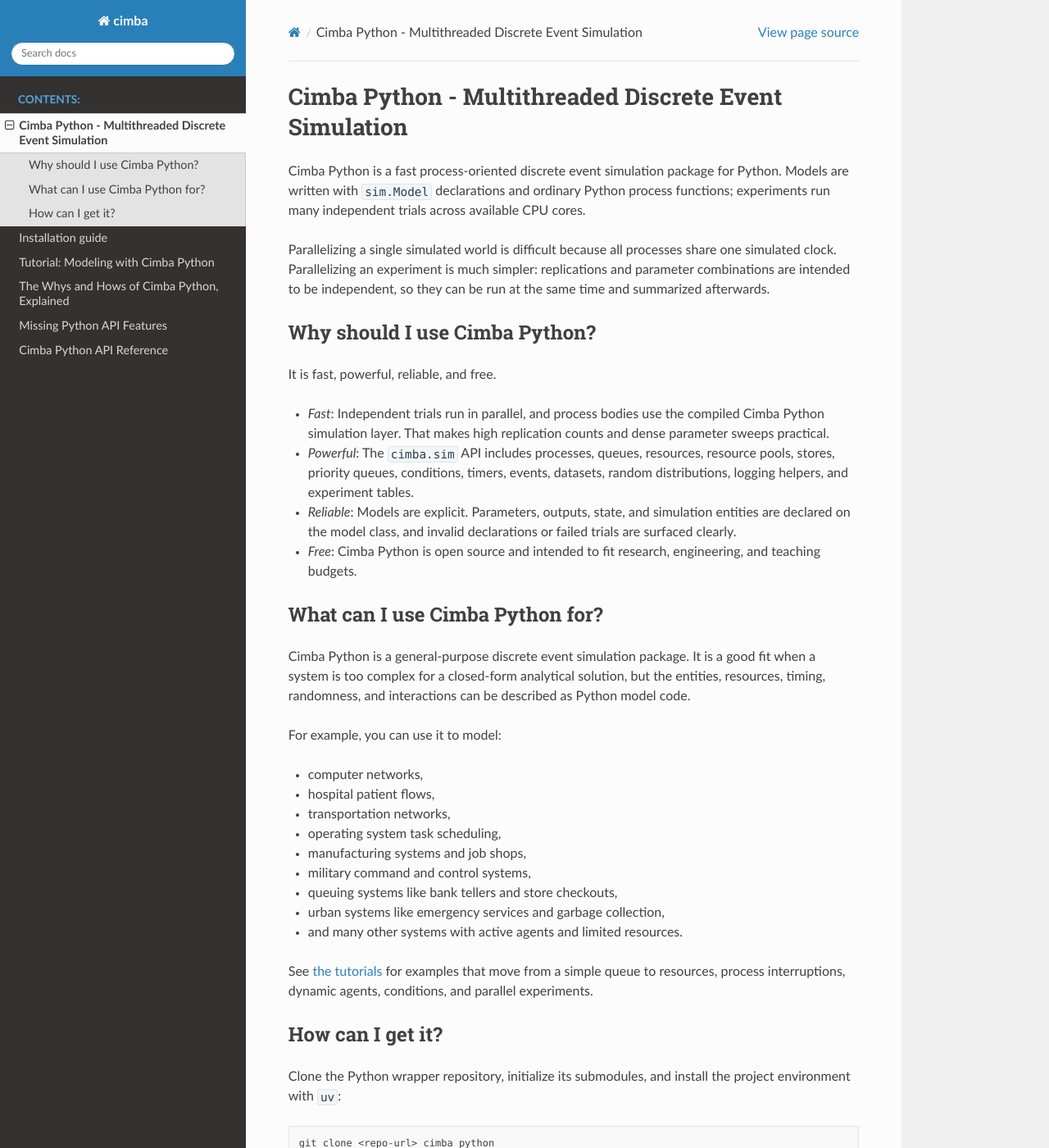
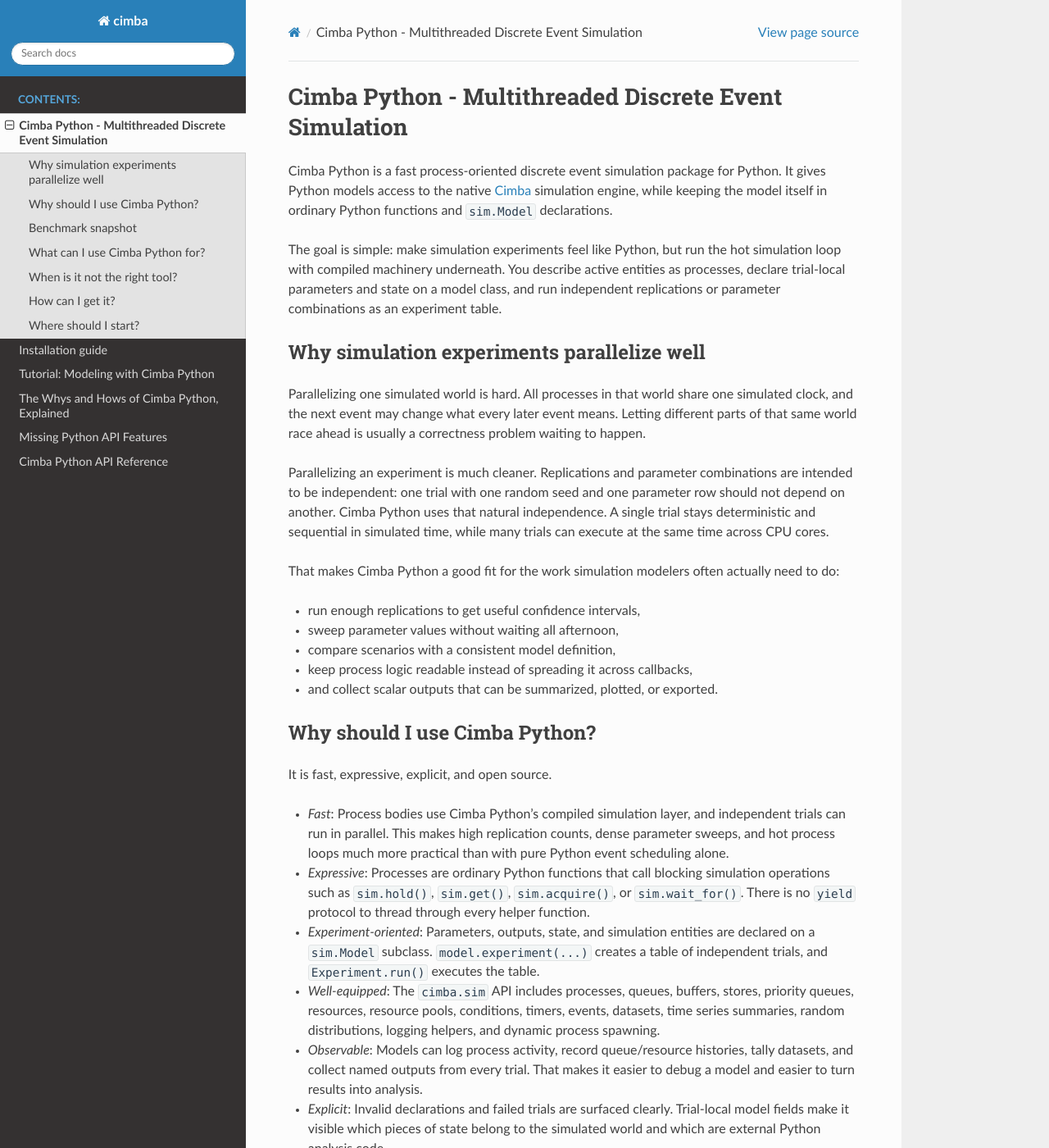
Before and after one commit to FBarrca/cimba_python, a Sphinx documentation site: the page built from docs/welcome.rst, in a window 1280 px wide and 1400 px high. Shown: the whole window at 82% size. Built offline with Sphinx 7.4.7 and the Read the Docs theme 3.1.0, drawn with Linux system fonts in a browser that asks for light colours; some of the changed text lies outside the part shown.

Commit message:
Update README and benchmarks for Cimba Python. Enhance documentation clarity by restructuring sections and adding benchmark results for M/M/1 queue simulations. Introduce new benchmark files and update usage instructions. Add Cimba logo for improved visual appeal in documentation.

```diff
--- a/docs/index.rst
+++ b/docs/index.rst
@@ -1,7 +1,7 @@
 Cimba Python documentation
 ==========================
 
-.. image:: ../subprojects/cimba/images/logo_large.jpg
+.. image:: static/cimba_logo_large.jpg
 
 .. toctree::
     :maxdepth: 1
--- a/docs/welcome.rst
+++ b/docs/welcome.rst
@@ -4,34 +4,98 @@
 ======================================================
 
 Cimba Python is a fast process-oriented discrete event simulation package for
-Python. Models are written with ``sim.Model`` declarations and ordinary Python
-process functions; experiments run many independent trials across available CPU
-cores.
+Python. It gives Python models access to the native
+`Cimba <https://github.com/ambonvik/cimba>`_ simulation engine, while keeping
+the model itself in ordinary Python functions and ``sim.Model`` declarations.
 
-Parallelizing a single simulated world is difficult because all processes share
-one simulated clock. Parallelizing an experiment is much simpler: replications
-and parameter combinations are intended to be independent, so they can be run at
-the same time and summarized afterwards.
+The goal is simple: make simulation experiments feel like Python, but run the
+hot simulation loop with compiled machinery underneath. You describe active
+entities as processes, declare trial-local parameters and state on a model
+class, and run independent replications or parameter combinations as an
+experiment table.
+
+Why simulation experiments parallelize well
+-------------------------------------------
+
+Parallelizing one simulated world is hard. All processes in that world share
+one simulated clock, and the next event may change what every later event means.
+Letting different parts of that same world race ahead is usually a correctness
+problem waiting to happen.
+
+Parallelizing an experiment is much cleaner. Replications and parameter
+combinations are intended to be independent: one trial with one random seed and
+one parameter row should not depend on another. Cimba Python uses that natural
+independence. A single trial stays deterministic and sequential in simulated
+time, while many trials can execute at the same time across CPU cores.
+
+That makes Cimba Python a good fit for the work simulation modelers often
+actually need to do:
+
+* run enough replications to get useful confidence intervals,
+* sweep parameter values without waiting all afternoon,
+* compare scenarios with a consistent model definition,
+* keep process logic readable instead of spreading it across callbacks,
+* and collect scalar outputs that can be summarized, plotted, or exported.
 
 Why should I use Cimba Python?
 ------------------------------
 
-It is fast, powerful, reliable, and free.
+It is fast, expressive, explicit, and open source.
 
-* *Fast*: Independent trials run in parallel, and process bodies use the
-  compiled Cimba Python simulation layer. That makes high replication counts and
-  dense parameter sweeps practical.
+* *Fast*: Process bodies use Cimba Python's compiled simulation layer, and
+  independent trials can run in parallel. This makes high replication counts,
+  dense parameter sweeps, and hot process loops much more practical than with
+  pure Python event scheduling alone.
 
-* *Powerful*: The ``cimba.sim`` API includes processes, queues, resources,
-  resource pools, stores, priority queues, conditions, timers, events, datasets,
-  random distributions, logging helpers, and experiment tables.
+* *Expressive*: Processes are ordinary Python functions that call blocking
+  simulation operations such as ``sim.hold()``, ``sim.get()``,
+  ``sim.acquire()``, or ``sim.wait_for()``. There is no ``yield`` protocol to
+  thread through every helper function.
 
-* *Reliable*: Models are explicit. Parameters, outputs, state, and simulation
-  entities are declared on the model class, and invalid declarations or failed
-  trials are surfaced clearly.
+* *Experiment-oriented*: Parameters, outputs, state, and simulation entities
+  are declared on a ``sim.Model`` subclass. ``model.experiment(...)`` creates a
+  table of independent trials, and ``Experiment.run()`` executes the table.
 
-* *Free*: Cimba Python is open source and intended to fit research,
-  engineering, and teaching budgets.
+* *Well-equipped*: The ``cimba.sim`` API includes processes, queues, buffers,
+  stores, priority queues, resources, resource pools, conditions, timers,
+  events, datasets, time series summaries, random distributions, logging
+  helpers, and dynamic process spawning.
+
+* *Observable*: Models can log process activity, record queue/resource
+  histories, tally datasets, and collect named outputs from every trial. That
+  makes it easier to debug a model and easier to turn results into analysis.
+
+* *Explicit*: Invalid declarations and failed trials are surfaced clearly.
+  Trial-local model fields make it visible which pieces of state belong to the
+  simulated world and which are external Python analysis code.
+
+Benchmark snapshot
+------------------
+
+The included benchmark is an M/M/1 queue with one million arrivals per trial.
+On an AMD Ryzen 7 9700X under WSL Ubuntu 24.04, averaged over 10 runs, with
+Cimba Python timed after its one-time Numba compile:
+
+.. list-table::
+   :header-rows: 1
+
+   * - Benchmark
+     - SimPy
+     - Cimba Python
+     - Cimba C
+   * - Single core, single trial
+     - 2.612 s
+     - 0.096 s
+     - 0.083 s
+   * - Multicore, 100 trials
+     - 36.807 s
+     - 1.131 s
+     - 0.970 s
+
+The benchmark data and charts are in
+``benchmark/AMD_Ryzen_7_9700X_WSL.ods``. Benchmarks depend on the model,
+machine, Python version, and build configuration, so treat these numbers as a
+reason to measure your own model rather than as a universal constant.
 
 What can I use Cimba Python for?
 --------------------------------
@@ -41,27 +105,50 @@
 but the entities, resources, timing, randomness, and interactions can be
 described as Python model code.
 
-For example, you can use it to model:
+For example, you can model:
 
-* computer networks,
-* hospital patient flows,
-* transportation networks,
+* computer networks and distributed services,
+* hospital patient flows and emergency department triage,
+* transportation terminals, ports, and rail yards,
 * operating system task scheduling,
-* manufacturing systems and job shops,
-* military command and control systems,
-* queuing systems like bank tellers and store checkouts,
-* urban systems like emergency services and garbage collection,
-* and many other systems with active agents and limited resources.
+* manufacturing systems, machine breakdowns, and job shops,
+* military command, control, sensor, and logistics systems,
+* call centers, bank tellers, store checkouts, and other queueing systems,
+* urban systems like emergency services, waste collection, or maintenance,
+* and other systems with active entities competing for limited resources.
 
-See :ref:`the tutorials <tutorial>` for examples that move from a simple queue
-to resources, process interruptions, dynamic agents, conditions, and parallel
-experiments.
+The common pattern is the same across these domains: active entities become
+processes, passive constraints become model fields, randomness comes from
+``cimba.sim``, and the experiment table turns model runs into data.
+
+When is it not the right tool?
+------------------------------
+
+Cimba Python is aimed at process-oriented discrete event simulation. It may be
+more machinery than you need for a one-off deterministic calculation, a small
+spreadsheet-style Monte Carlo, or a model where pure vectorized NumPy already
+does all the work. It is most useful when behavior unfolds through events,
+waiting, resources, queues, and many independent trials.
 
 How can I get it?
 -----------------
 
-Clone the Python wrapper repository, initialize its submodules, and install the
-project environment with ``uv``:
+Install from Python packaging tools:
+
+.. code-block:: bash
+
+    pip install cimba
+
+or with ``uv``:
+
+.. code-block:: bash
+
+    uv add cimba
+
+Python 3.13 or newer is required. The wheel embeds the native Cimba library, so
+you do not need to install Cimba separately.
+
+For development from a source checkout:
 
 .. code-block:: bash
 
@@ -69,6 +156,20 @@
     cd cimba_python
     git submodule update --init --recursive
     uv sync
+    uv run pytest
 
 See the :ref:`installation guide <installation>` for platform details,
 verification commands, wheel builds, and troubleshooting.
+
+Where should I start?
+---------------------
+
+Start with :ref:`the tutorial <tutorial>` if you want to build models. It moves
+from a simple queue to parallel experiments, resources, process interruptions,
+dynamic agents, conditions, and a larger harbor example.
+
+Read :ref:`the background section <background>` if you want to understand why
+Cimba Python is structured this way: process-oriented simulation, event queues,
+resources, random draws, datasets, and parallel trial execution.
+
+Use :doc:`api/cimba` as a map of the public Python surface while writing code.
```
Also changed, not shown: README.md (+90 -80 lines), docs/background.rst (+25 -1 lines), benchmark/README.md (added), docs/static/cimba_logo_large.jpg (added), 3 other files.
